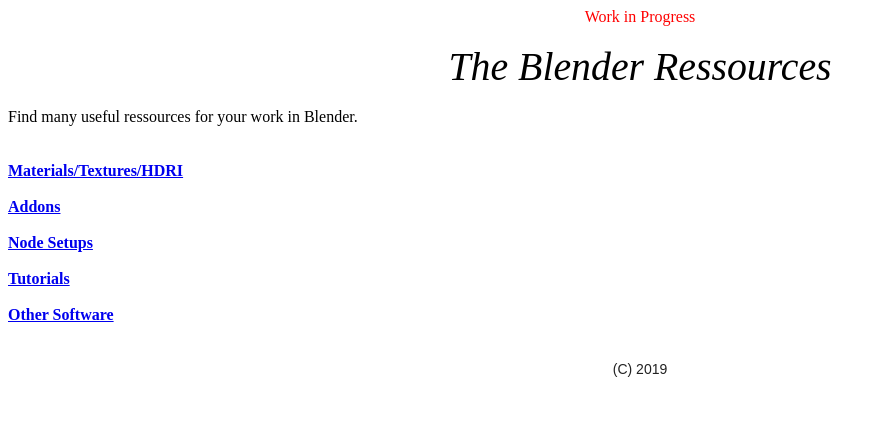
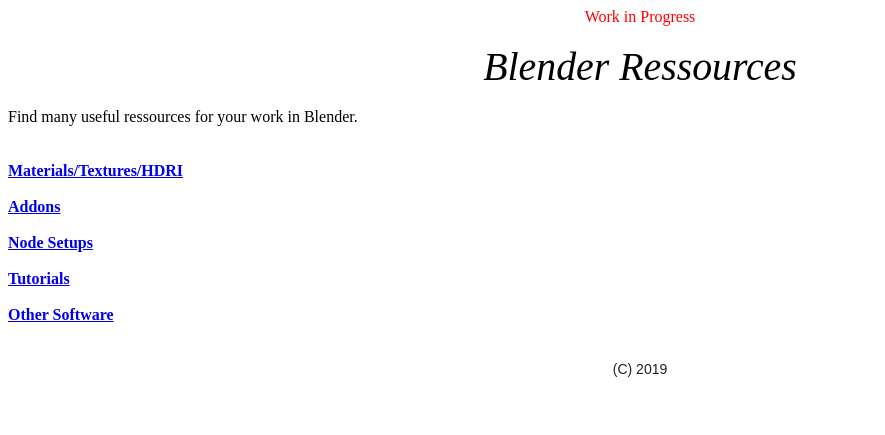
Before and after one commit to davidmueller13/davidmueller13.github.io, a plain HTML site: page index.html in a window 1280 px wide. Shown: the whole page, without its empty margins (0-885 px from the left). Drawn offline with Linux system fonts and the light colour scheme.

Commit message:
Update index.html

```diff
--- a/index.html
+++ b/index.html
@@ -10,7 +10,7 @@ Work in Progress<br>
 </div>
 
 <br>
-<div style="text-align: center; font-style: italic;"><big><big><big><big><big>The Blender Ressources</big></big></big></big></big><br>
+<div style="text-align: center; font-style: italic;"><big><big><big><big><big>Blender Ressources</big></big></big></big></big><br>
 </div>
 
 <br>
```
